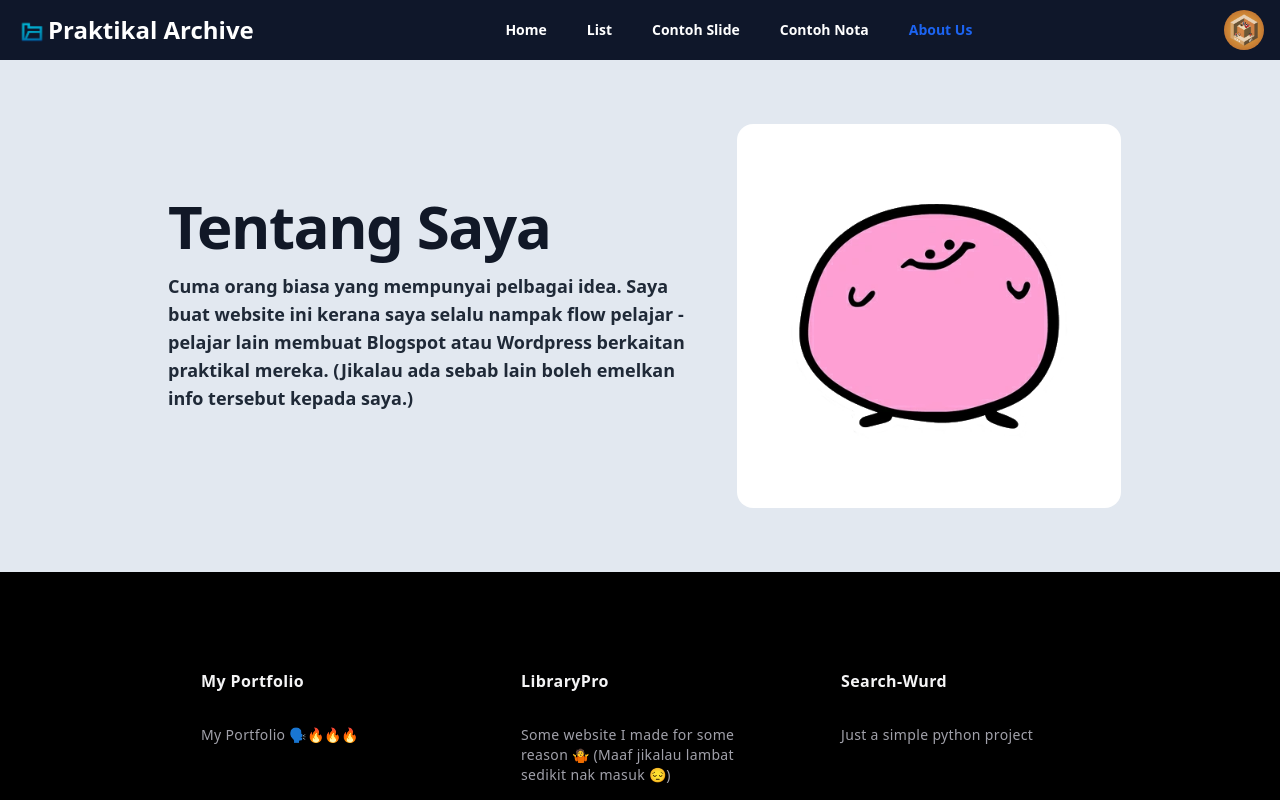
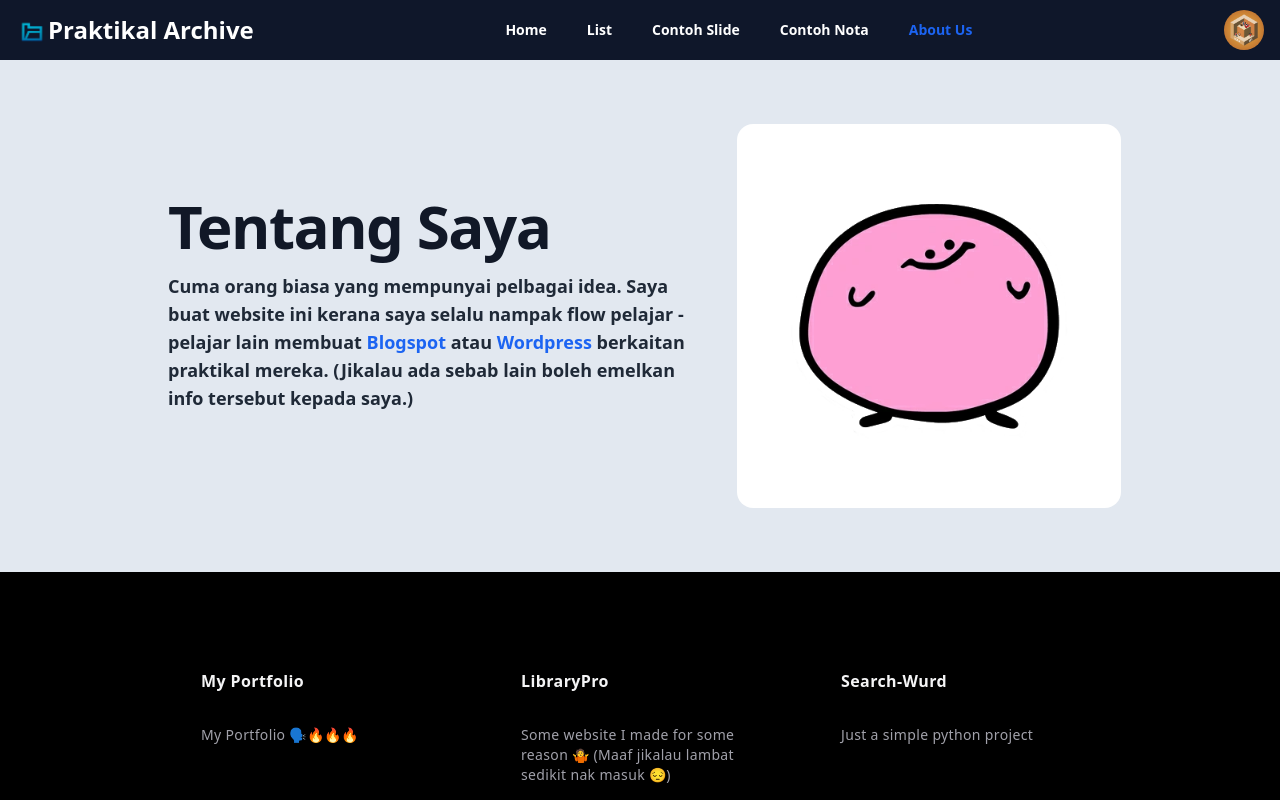
Before and after one commit to YOLO-GIT/intern-stuff, a React (Vite) app: page /#/about_us in a window 1280 px wide. Shown: the top 800 px of the page. Built offline with nearby package versions, Linux system fonts and the light colour scheme.

Commit message:
Modify some script

```diff
--- a/src/components/buymeacoffee.jsx
+++ /dev/null
@@ -1,39 +0,0 @@
-import React, { useEffect } from "react";
-
-const BuyMeACoffeeButton = () => {
-  useEffect(() => {
-    const script = document.createElement("script");
-    script.src = "https://cdnjs.buymeacoffee.com/1.0.0/button.prod.min.js";
-    script.async = true;
-    document.body.appendChild(script);
-
-    return () => {
-      // Clean up the script when the component unmounts
-      document.body.removeChild(script);
-    };
-  }, []);
-
-  return (
-    <div className="">
-      <a
-        href="https://www.buymeacoffee.com/YOLOGIT"
-        className="bmc-button font-bold"
-        style={{
-          backgroundColor: "#FF5F5F",
-          color: "#ffffff",
-          border: "1px solid #000000",
-          fontFamily: "Cookie",
-          padding: "10px 20px",
-          textDecoration: "none",
-          borderRadius: "5px",
-          display: "inline-block",
-          marginTop: "10px",
-        }}
-      >
-        Buy me a coffee 🐝
-      </a>
-    </div>
-  );
-};
-
-export default BuyMeACoffeeButton;
--- a/src/components/statement.jsx
+++ b/src/components/statement.jsx
@@ -17,9 +17,26 @@ const Statement = () => {
             <p class="text-center sm:text-left mb-6 font-semibold dark:text-white text-gray-800 sm:text-gray-800 md:text-lg">
               Cuma orang biasa yang mempunyai pelbagai idea. Saya buat website
               ini kerana saya selalu nampak flow pelajar - pelajar lain
-              membuat&nbsp;<span>Blogspot</span>&nbsp;atau&nbsp;
-              <span>Wordpress</span>&nbsp;berkaitan praktikal mereka. (Jikalau
-              ada sebab lain boleh emelkan info tersebut kepada saya.)
+              membuat&nbsp;
+              <a
+                href="https://amiradsk.blogspot.com" // Replace with the desired page number
+                target="_blank"
+                rel="noopener noreferrer"
+                className="text-blue-600 hover:underline"
+              >
+                Blogspot
+              </a>
+              &nbsp;atau&nbsp;
+              <a
+                href="https://laporanakhirdaus.wordpress.com" // Replace with the desired page number
+                target="_blank"
+                rel="noopener noreferrer"
+                className="text-blue-600 hover:underline"
+              >
+                Wordpress
+              </a>
+              &nbsp;berkaitan praktikal mereka. (Jikalau ada sebab lain boleh
+              emelkan info tersebut kepada saya.)
             </p>
           </div>
           <div class="lg:mt-0 lg:col-span-5 lg:flex mx-auto">
```
